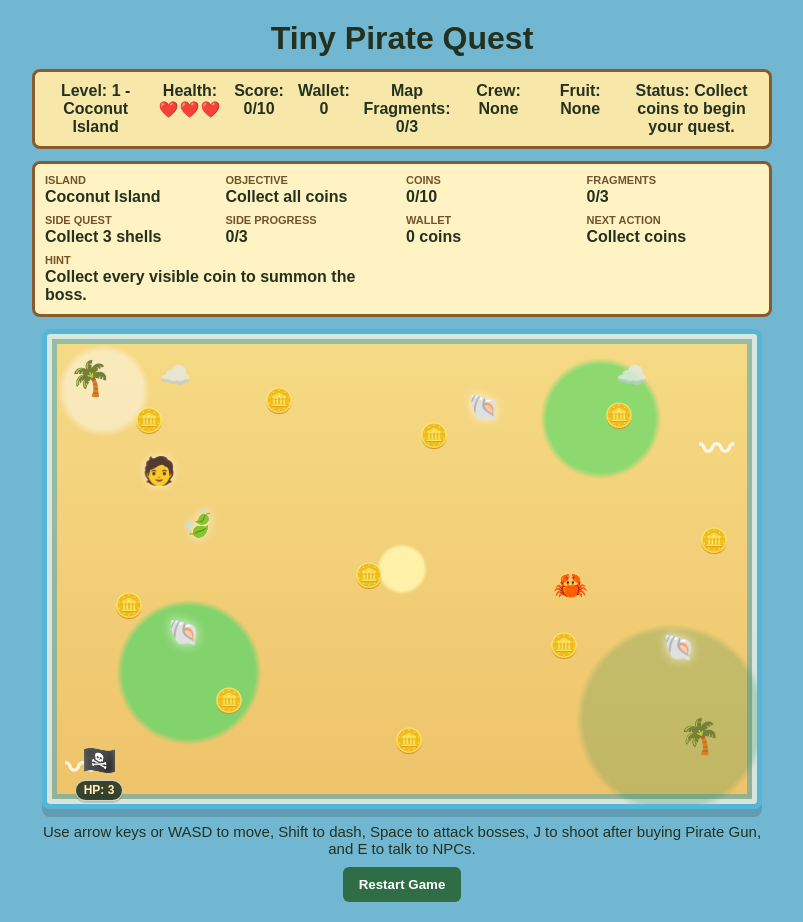
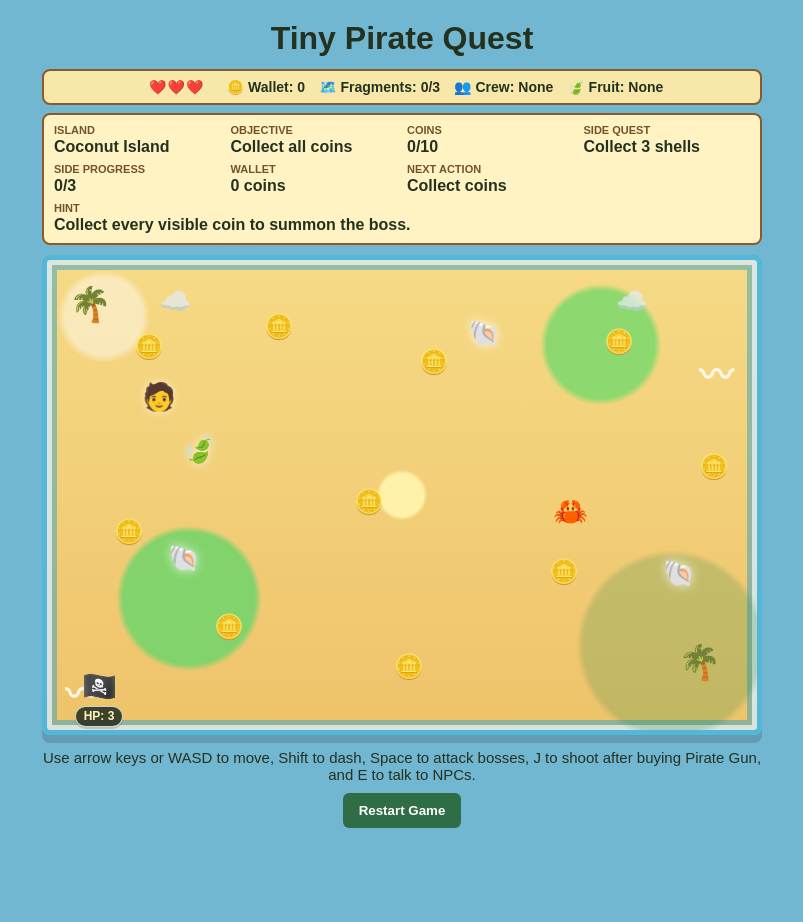
Before and after one commit to Sherryonline/tiny-pirate-quest, a website: page index.html in a window 1280 px wide. Both pictures are taken after a click on the button "Start Adventure". Shown: the whole page, without its empty margins (238-1041 px from the left). After the commit the page ends 848 px from the top, so only its background shows below. Drawn offline with Linux system fonts and the light colour scheme.

Commit message:
fix-bug-banner-v1

```diff
--- a/index.html
+++ b/index.html
@@ -7,18 +7,20 @@
   <link rel="stylesheet" href="style.css">
 </head>
 <body>
-  <main class="game-wrap">
+  <main class="game-wrap pre-start">
     <h1>Tiny Pirate Quest</h1>
 
     <section class="hud" aria-label="Game information">
-      <div>Level: <span id="level">1 - Coconut Island</span></div>
-      <div>Health: <span id="heartHealth" class="heart-health">---</span></div>
-      <div>Score: <span id="score">0</span>/<span id="coinGoal">10</span></div>
-      <div>Wallet: <span id="totalCoins">0</span></div>
-      <div>Map Fragments: <span id="fragments">0</span>/3</div>
-      <div>Crew: <span id="crew">None</span></div>
-      <div>Fruit: <span id="activeFruit">None</span></div>
-      <div>Status: <span id="status">Collect all 10 coins!</span></div>
+      <div class="hud-item hud-health"><span id="heartHealth" class="heart-health">---</span></div>
+      <div class="hud-item">🪙 Wallet: <span id="totalCoins">0</span></div>
+      <div class="hud-item">🗺️ Fragments: <span id="fragments">0</span>/3</div>
+      <div class="hud-item">👥 Crew: <span id="crew">None</span></div>
+      <div class="hud-item">🍃 Fruit: <span id="activeFruit">None</span></div>
+      <div class="status-fallback" aria-live="polite">
+        <span id="level">1 - Coconut Island</span>
+        <span id="score">0</span>/<span id="coinGoal">10</span>
+        <span id="status">Collect all 10 coins!</span>
+      </div>
     </section>
 
     <section class="quest-panel" aria-label="Quest information">
@@ -34,7 +36,7 @@
         <span class="panel-label">Coins</span>
         <strong><span id="questCoins">0</span>/<span id="questCoinGoal">10</span></strong>
       </div>
-      <div>
+      <div class="quest-fragments-fallback">
         <span class="panel-label">Fragments</span>
         <strong id="questFragments">0/3</strong>
       </div>
--- a/script.js
+++ b/script.js
@@ -1,4 +1,5 @@
 const gameArea = document.getElementById("gameArea");
+const gameWrap = document.querySelector(".game-wrap");
 const playerElement = document.getElementById("player");
 const enemyElement = document.getElementById("enemy");
 const chestElement = document.getElementById("chest");
@@ -326,7 +327,12 @@ function startGame() {
 function startAdventure() {
   introActive = false;
   introOverlay.classList.add("hidden");
+  syncIntroUiVisibility();
   updateHud("Collect coins to begin your quest.");
+}
+
+function syncIntroUiVisibility() {
+  gameWrap.classList.toggle("pre-start", introActive);
 }
 
 function startLevel() {
@@ -587,6 +593,7 @@ function removeGrandTreasure() {
 function updateHud(message) {
   const level = levels[currentLevelIndex];
 
+  syncIntroUiVisibility();
   levelElement.textContent = finalIslandActive ? "Final - Treasure Island" : `${currentLevelIndex + 1} - ${level.name}`;
   scoreElement.textContent = score;
   coinGoalElement.textContent = finalIslandActive ? 0 : level.coinCount;
--- a/style.css
+++ b/style.css
@@ -13,7 +13,7 @@ body {
 }
 
 .game-wrap {
-  width: 780px;
+  width: min(780px, 100%);
   padding: 20px;
   text-align: center;
 }
@@ -24,15 +24,28 @@ h1 {
 }
 
 .hud {
-  display: grid;
-  grid-template-columns: 1.2fr 0.8fr 0.6fr 0.7fr 1fr 0.9fr 0.8fr 1.6fr;
-  gap: 10px;
-  margin-bottom: 12px;
-  padding: 10px;
+  width: 720px;
+  max-width: 100%;
+  display: flex;
+  flex-wrap: wrap;
+  justify-content: center;
+  align-items: center;
+  gap: 8px 14px;
+  margin: 0 auto 8px;
+  padding: 8px 10px;
+  font-size: 14px;
   font-weight: bold;
   background: #f7e7a8;
-  border: 3px solid #8b5a2b;
+  border: 2px solid #8b5a2b;
   border-radius: 8px;
+}
+
+.hud-item {
+  white-space: nowrap;
+}
+
+.hud-health {
+  min-width: 72px;
 }
 
 .heart-health {
@@ -41,16 +54,26 @@ h1 {
   white-space: nowrap;
 }
 
+.status-fallback {
+  display: none;
+}
+
+.quest-fragments-fallback {
+  display: none;
+}
+
 .quest-panel {
+  width: 720px;
+  max-width: 100%;
   display: grid;
   grid-template-columns: repeat(4, minmax(0, 1fr));
-  gap: 8px;
-  margin-bottom: 12px;
-  padding: 10px;
+  gap: 7px 10px;
+  margin: 0 auto 10px;
+  padding: 9px 10px;
   text-align: left;
   color: #24311f;
   background: #fff3c4;
-  border: 3px solid #8b5a2b;
+  border: 2px solid #8b5a2b;
   border-radius: 8px;
 }
 
@@ -64,8 +87,33 @@ h1 {
 }
 
 .quest-hint {
-  grid-column: span 2;
+  grid-column: span 4;
   min-width: 0;
+}
+
+.pre-start .hud,
+.pre-start .quest-panel,
+.pre-start .battle-panel {
+  display: none;
+}
+
+@media (max-width: 760px) {
+  .game-wrap {
+    padding: 12px;
+  }
+
+  .hud {
+    justify-content: flex-start;
+    font-size: 13px;
+  }
+
+  .quest-panel {
+    grid-template-columns: repeat(2, minmax(0, 1fr));
+  }
+
+  .quest-hint {
+    grid-column: span 2;
+  }
 }
 
 .game-area {
```
